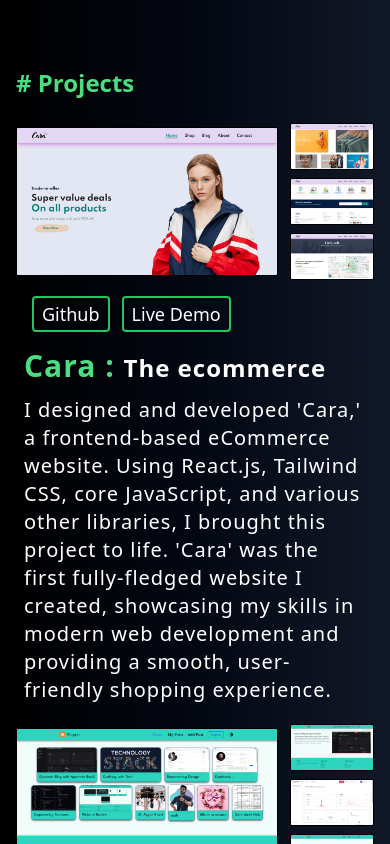
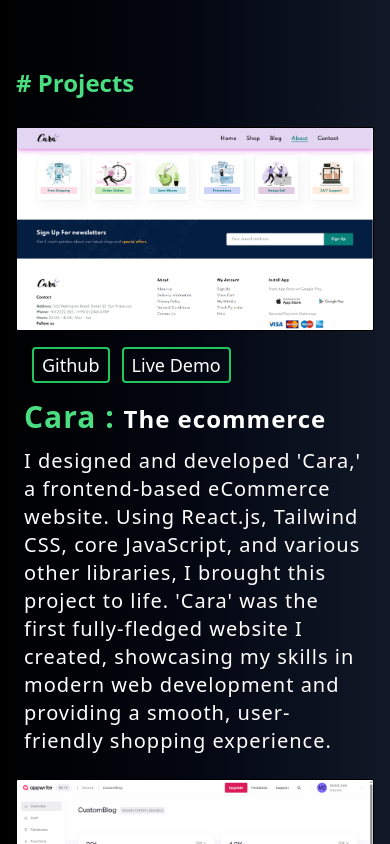
Before and after one commit to MohdZaid259/Portfolio, a React (Vite) app: page / in a window 390 px wide. Shown: the part 2180-3024 px from the top of the page. Built offline with nearby package versions, Linux system fonts and the light colour scheme.

Commit message:
project fix

```diff
--- a/src/components/Navbar.jsx
+++ b/src/components/Navbar.jsx
@@ -52,7 +52,7 @@
               onClick={handleHam}
               className={` dark:text-white sm:text-base w-auto rounded-lg sm:rounded-none p-2 sm:p-0 absolute sm:static top-16 right-2 ${
                 ham
-                  ? "opacity-100 translate-y-0 bg-black/60"
+                  ? "opacity-100 translate-y-0 bg-black/90"
                   : "opacity-0 sm:opacity-100 -translate-y-[140%] sm:translate-y-0"
               } flex flex-col sm:flex-row items-end sm:items-center gap-3 sm:gap-4 sm:text-lg transition-all duration-200 ease-in-out`}
             >
--- a/src/components/Project.jsx
+++ b/src/components/Project.jsx
@@ -40,12 +40,14 @@
   const [mainImageIndices, setMainImageIndices] = useState(Array(projects.length).fill(0));
 
   useEffect(() => {
-    const timer = setTimeout(() => {
-      setMainImageIndices(Array(projects.length).fill(0));
-    }, 4000);
+    const interval = setInterval(() => {
+      setMainImageIndices((prevIndices) =>
+        prevIndices.map((index, i) => (index + 1) % projects[i].images.length)
+      );
+    }, 3000);
 
-    return () => clearTimeout(timer);
-  }, [mainImageIndices]);
+    return () => clearInterval(interval);
+  }, [projects]);
 
   const handleImageClick = (projectIndex, subImageIndex) => {
     setMainImageIndices(prevIndices => {
@@ -91,7 +93,7 @@
         const mainImage = project.images[mainImageIndex];
         return (
           <div key={projectIndex}>
-            <div className='flex mx-2 md:mx-4 lg:mx-12 my-3 gap-3'>
+            <div className='md:flex mx-2 md:mx-4 lg:mx-12 my-3 gap-3'>
               <div className='h-full flex-1'>
                 <motion.img loading='lazy'
                   initial={{opacity:0,x:-100}}
@@ -102,7 +104,7 @@
                   alt={project.title}
                 />
               </div>
-              <motion.div initial='hidden' whileInView='visible' variants={projectVarient} className='h-auto  flex flex-col items-center -mt-1 gap-2 lg:gap-3 flex-[0.32]'>
+              <motion.div initial='hidden' whileInView='visible' variants={projectVarient} className='h-auto hidden md:flex flex-col items-center -mt-1 gap-2 lg:gap-3 flex-[0.32]'>
                 {project.images.map((image, subImageIndex) => (
                   subImageIndex !== mainImageIndex && (
                     <div key={subImageIndex}>
@@ -122,7 +124,7 @@
                 <motion.button initial={{opacity:0,x:-50}} whileInView={{opacity:1,x:0}} transition={{duration:0.7}}>
                   <a href={project.github} target="_blank" className="border-2 border-pink-700 dark:border-green-500 px-2 py-1 lg:px-4 lg:py-2 text-lg rounded hover:bg-pink-600 dark:hover:bg-green-600 duration-150">Github</a>
                 </motion.button>
-                <motion.button initial={{opacity:0,x:-50}} whileInView={{opacity:1,x:0}} transition={{duration:0.7,delay:1}}>
+                <motion.button initial={{opacity:0,x:-50}} whileInView={{opacity:1,x:0}} transition={{duration:0.7,delay:0.5}}>
                   <a href={project.liveDemo} target="_blank" className="border-2 border-pink-700 dark:border-green-500 px-2 py-1 lg:px-4 lg:py-2 text-lg rounded hover:bg-pink-600 dark:hover:bg-green-600 duration-150">Live Demo</a>
                 </motion.button>
               </div>
```
